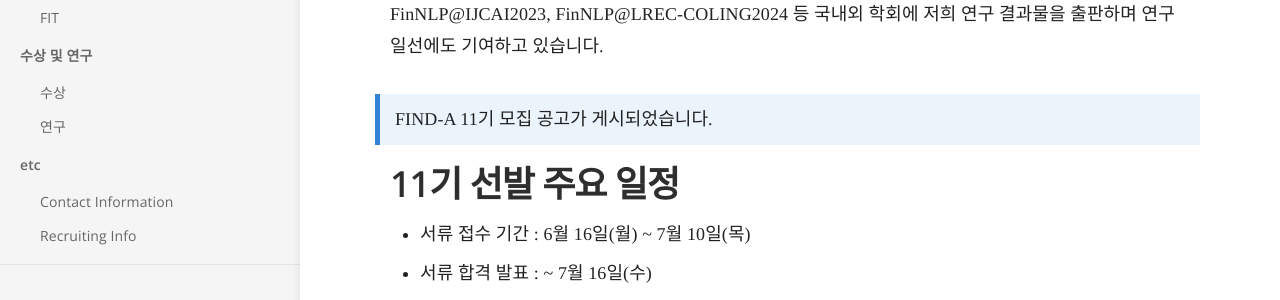
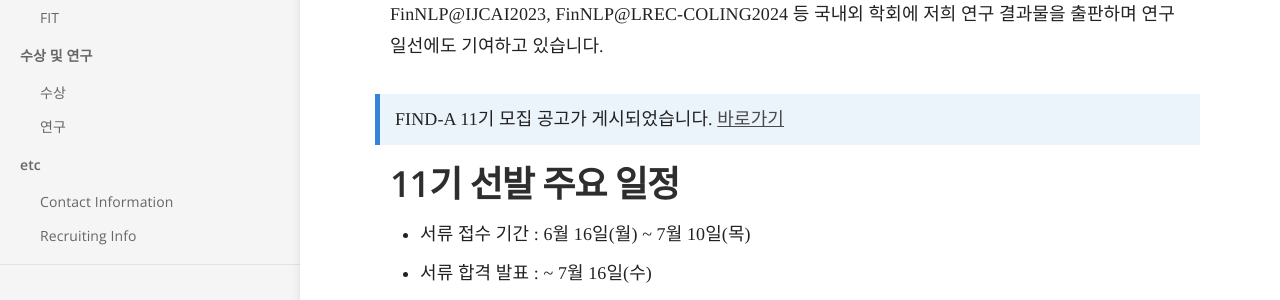
Before and after one commit to Find-A-AI/find-a-ai.github.io, a Jekyll site: the page built from index.md, in a window 1280 px wide. Shown: the part 287-587 px from the top of the page. Built offline with Jekyll 4.4.1, drawn with Linux system fonts in a browser that asks for light colours; some web fonts are replaced.

Commit message:
Update index.md

```diff
--- a/index.md
+++ b/index.md
@@ -4,7 +4,7 @@ title: FIND-A (파인드 알파)
 
 FIND-A(파인드 알파)는 2020년 설립되어 약 40명의 학부, 석사, 박사과정생과 현직자가 활동 중인 금융데이터분석학회입니다. FIND-A는 Financial Data Analysis의 약자로, 금융 산업 전반의 디지털 전환에 발 맞추어 디지털 금융 역량을 지닌 인재를 양상하는 것으로 목표로 하고 있습니다. 나아가, MUFFIN@AAAI2023, FinNLP@IJCAI2023, FinNLP@LREC-COLING2024 등 국내외 학회에 저희 연구 결과물을 출판하며 연구 일선에도 기여하고 있습니다.
 
-> FIND-A 11기 모집 공고가 게시되었습니다.
+> FIND-A 11기 모집 공고가 게시되었습니다. [바로가기](https://find-a-ai.github.io/3.ETC/Recruiting%20Info/)
 
 ## 11기 선발 주요 일정
 - 서류 접수 기간 : 6월 16일(월) ~ 7월 10일(목)
```
